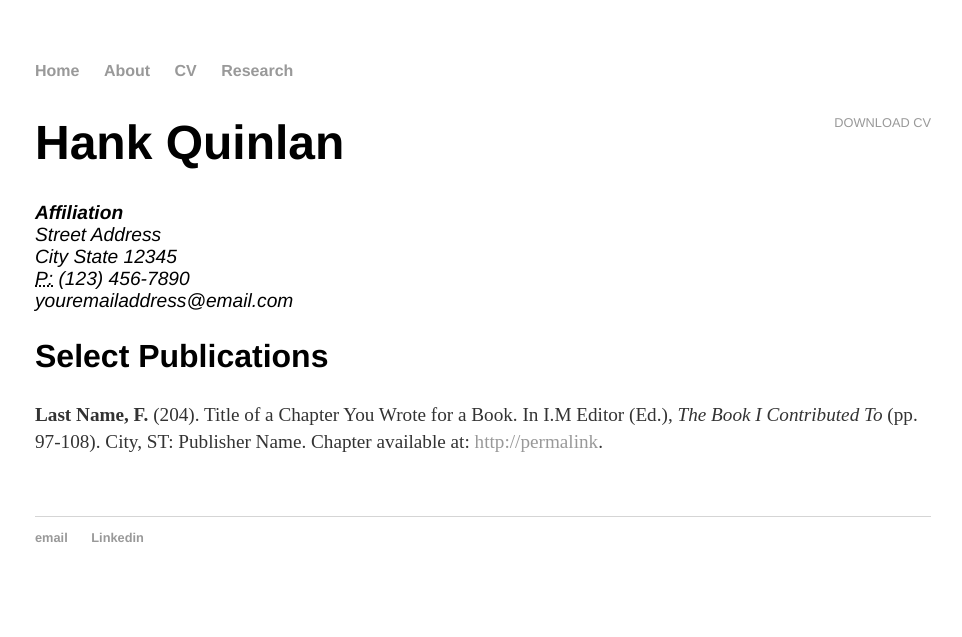
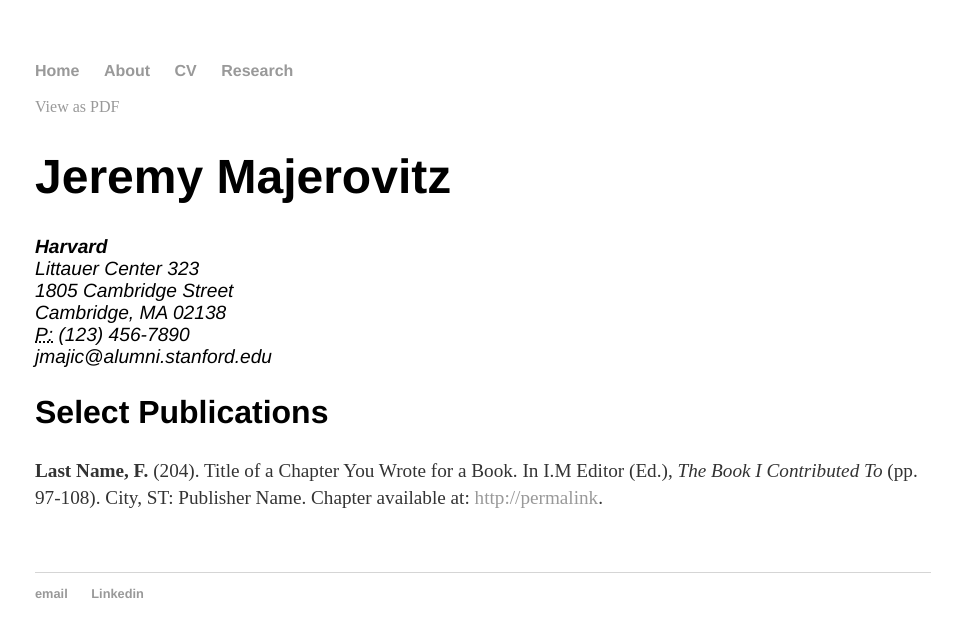
Before and after one commit to jmajic/jmajic.github.io, a Jekyll site: the page built from cv/index.html, in a window 1280 px wide. Shown: the top 637 px of the page, without its empty margins (157-1119 px from the left). Built offline with Jekyll 4.4.1, drawn with Linux system fonts in a browser that asks for light colours.

Commit message:
Bug Testing 2

```diff
--- a/cv/index.html
+++ b/cv/index.html
@@ -4,14 +4,15 @@ title: CV of Your Name
 ---
 
 	<div class="cv">
-		<a href="#" class="download" title="Download CV as PDF">Download CV</a>
-					<h1>Hank Quinlan</h1>
+		<a href="Majerovitz_CV.pdf" title="View CV as PDF">View as PDF</a>
+					<h1>Jeremy Majerovitz</h1>
 					<address>
-					<strong>Affiliation</strong><br>
-					Street Address<br>
-					City State 12345<br>
+					<strong>Harvard</strong><br>
+					Littauer Center 323<br>
+					1805 Cambridge Street<br>
+					Cambridge, MA 02138<br>
 					<abbr title="phone">P:</abbr> (123) 456-7890<br>
-					<span class="obfuscate">youremailaddress@email.com</span>
+					<span class="obfuscate">jmajic@alumni.stanford.edu</span>
 					</address>
 
 					<h2>Select Publications</h2>
```
